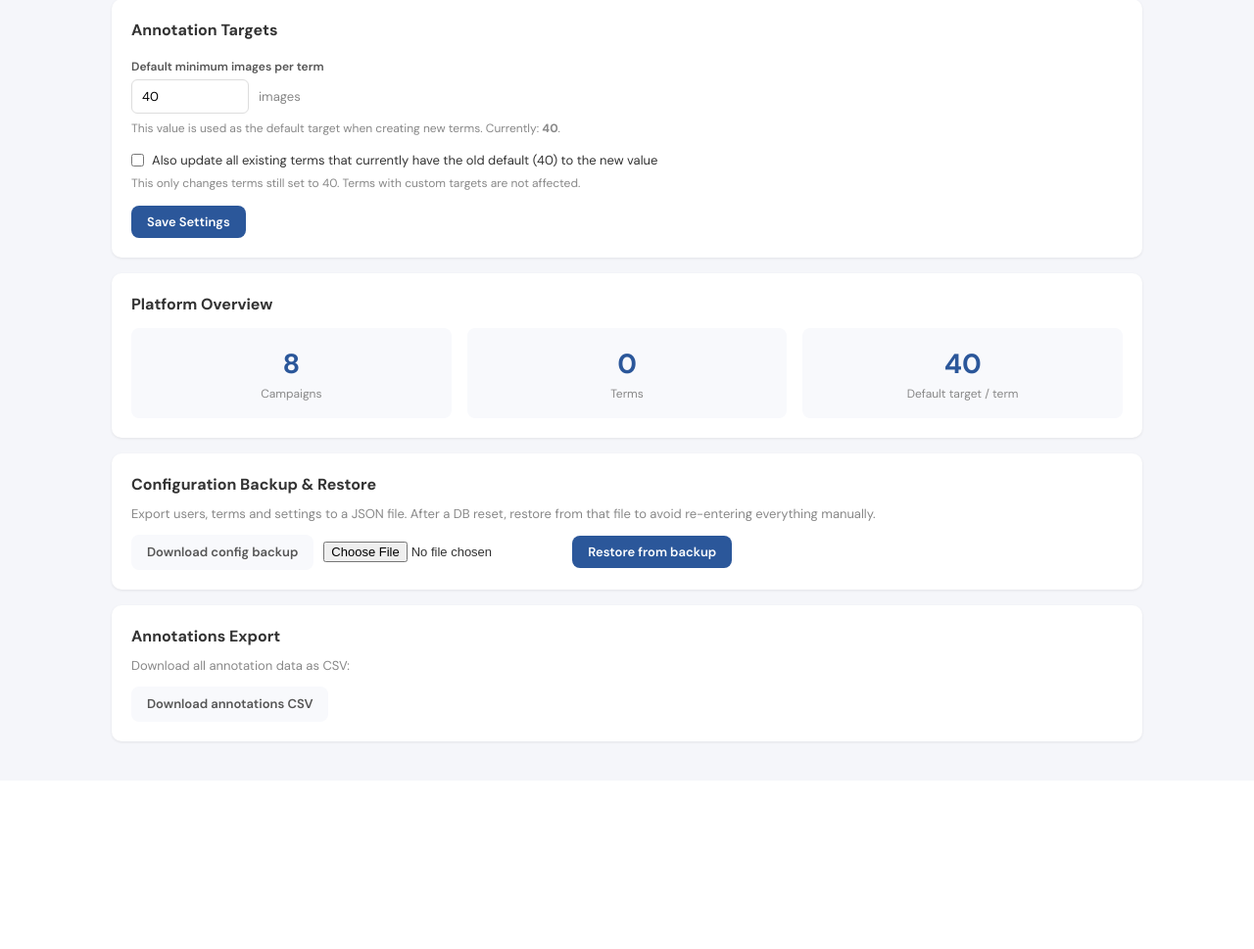
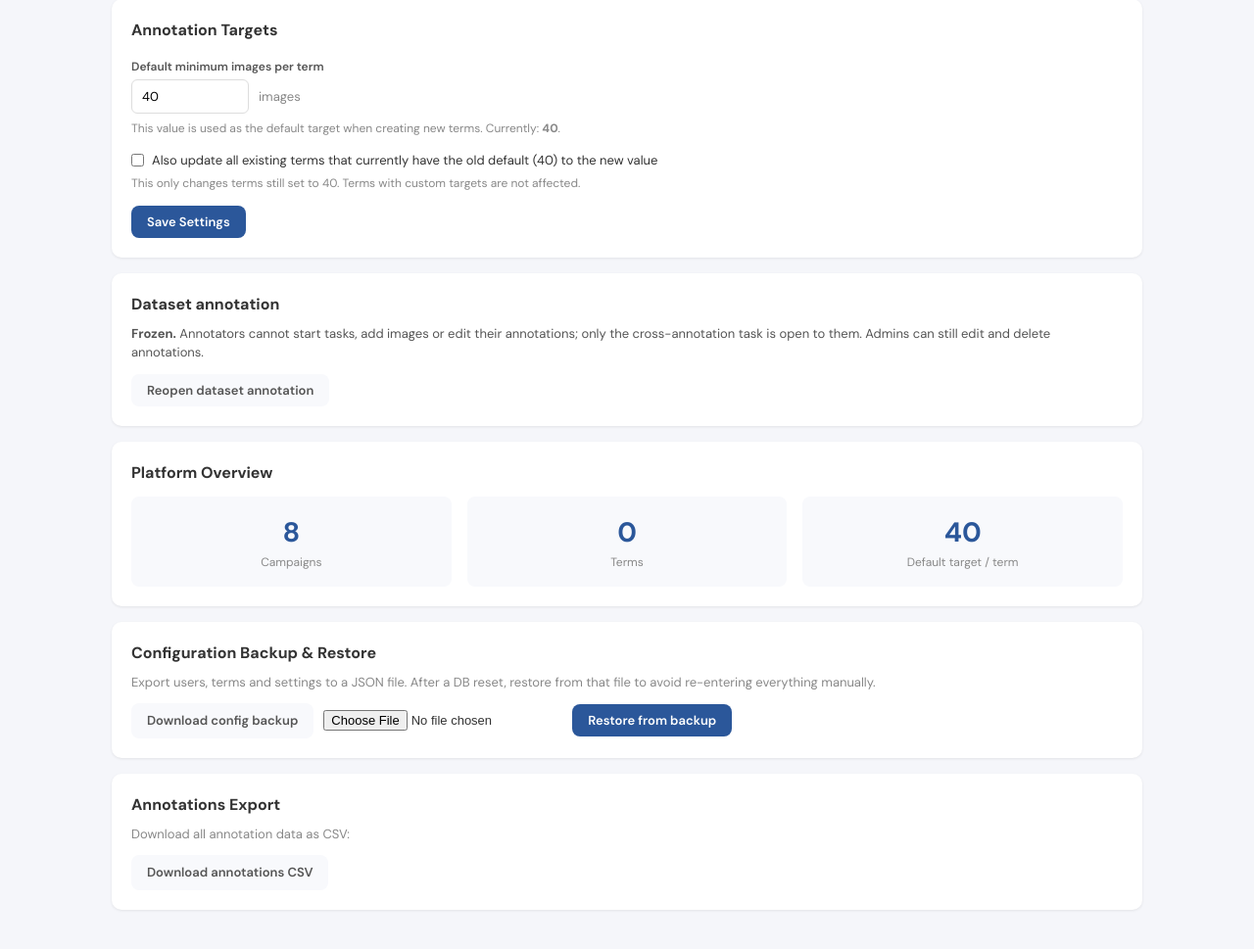
Before and after one commit to InterVisions/intervisions_annotation, a Flask app: page /admin/settings in a window 1280 px wide. Shown: the part 133-1102 px from the top of the page at 98% size. Before the commit the page ends 892 px from the top, so only its background shows below. Run offline with Flask 3, Linux system fonts and the light colour scheme; the visitor is signed in with stand-in values (Sample User, id 1); data comes from the database, SQL or seed files in the repository; data that the repository does not hold is empty; parts of the project's set-up code (start-up, migrations or seed data) failed here and were passed over.

Commit message:
Freeze dataset annotation during cross-annotation

```diff
--- a/app/main.py
+++ b/app/main.py
@@ -59,6 +59,9 @@ def init_db():
     # Seed default settings
     db.execute("INSERT OR IGNORE INTO settings (key, value) VALUES (?, ?)",
                ("default_target_images", "40"))
+    # Dataset annotation is frozen during the cross-annotation study (toggle in Admin > Settings)
+    db.execute("INSERT OR IGNORE INTO settings (key, value) VALUES (?, ?)",
+               ("dataset_frozen", "1"))
     db.commit()
     db.close()
 
@@ -256,6 +259,13 @@ def admin_required(f):
         return f(*args, **kwargs)
     return decorated
 
+def dataset_frozen(db=None):
+    """True while dataset annotation is frozen: annotators cannot add or edit annotations."""
+    row = (db or get_db()).execute("SELECT value FROM settings WHERE key = 'dataset_frozen'").fetchone()
+    return bool(row and row["value"] == "1")
+
+FROZEN_MSG = "Dataset annotation is frozen. Only the cross-annotation task is open."
+
 def get_current_user():
     if "user_id" in session:
         db = get_db()
@@ -326,6 +336,9 @@ def annotator_dashboard():
 def new_task():
     db = get_db()
     uid = session["user_id"]
+    if dataset_frozen(db):
+        flash(FROZEN_MSG, "error")
+        return redirect(url_for("annotator_dashboard"))
     open_count = db.execute(
         "SELECT COUNT(*) as c FROM tasks WHERE annotator_id = ? AND status = 'in_progress'",
         (uid,)
@@ -371,6 +384,9 @@ def new_task():
 @login_required
 def annotate(task_id):
     db = get_db()
+    if dataset_frozen(db):
+        flash(FROZEN_MSG, "error")
+        return redirect(url_for("annotator_dashboard"))
     task = db.execute("""
         SELECT t.*, te.term, te.campaign_id, te.target_images, te.dimensions as term_dims,
                c.name as campaign_name, c.dimension as campaign_dim, c.annotation_type
@@ -400,6 +416,8 @@ def annotate(task_id):
 @login_required
 def api_save_annotation(task_id):
     db = get_db()
+    if dataset_frozen(db):
+        return jsonify({"error": FROZEN_MSG}), 403
     task = db.execute(
         "SELECT * FROM tasks WHERE id = ? AND annotator_id = ?",
         (task_id, session["user_id"])
@@ -809,9 +827,20 @@ def admin_settings():
     total_terms = db.execute("SELECT COUNT(*) as c FROM terms").fetchone()["c"]
     total_campaigns = db.execute("SELECT COUNT(*) as c FROM campaigns").fetchone()["c"]
 
-    return render_template("admin_settings.html",
+    return render_template("admin_settings.html", frozen=dataset_frozen(db),
         default_target=default_target, total_terms=total_terms,
         total_campaigns=total_campaigns, tab="settings")
+
+@app.route("/admin/settings/freeze", methods=["POST"])
+@admin_required
+def admin_set_freeze():
+    db = get_db()
+    frozen = request.form.get("frozen") == "1"
+    db.execute("INSERT OR REPLACE INTO settings (key, value) VALUES ('dataset_frozen', ?)",
+               ("1" if frozen else "0",))
+    db.commit()
+    flash("Dataset annotation frozen" if frozen else "Dataset annotation reopened", "success")
+    return redirect(url_for("admin_settings"))
 
 @app.route("/api/admin/backup-config")
 @admin_required
@@ -957,6 +986,8 @@ def api_update_annotation(ann_id):
         return jsonify({"error": "Not found"}), 404
     if session.get("role") != "admin" and ann["annotator_id"] != session["user_id"]:
         return jsonify({"error": "Forbidden"}), 403
+    if session.get("role") != "admin" and dataset_frozen(db):
+        return jsonify({"error": FROZEN_MSG}), 403
 
     data = request.get_json()
 
@@ -1591,6 +1622,7 @@ def compute_stats_from_annotations(annotations):
 def inject_globals():
     return {
         "current_user": get_current_user(),
+        "dataset_frozen": dataset_frozen() if "user_id" in session else False,
         "gender_labels": GENDER_LABELS,
         # Fitzpatrick types I–VI: index 0 = type I (lightest), index 5 = type VI (darkest)
         "mst_colors": [
--- a/app/templates/admin_settings.html
+++ b/app/templates/admin_settings.html
@@ -34,6 +34,25 @@
         </div>
 
         <button type="submit" class="btn btn-primary">Save Settings</button>
+    </form>
+</div>
+
+<div class="card">
+    <h3 class="card-title" style="margin-bottom:8px">Dataset annotation</h3>
+    <p style="font-size:13px;color:var(--gray-600);margin-bottom:12px">
+        {% if frozen %}
+        <strong>Frozen.</strong> Annotators cannot start tasks, add images or edit their annotations;
+        only the cross-annotation task is open to them. Admins can still edit and delete annotations.
+        {% else %}
+        <strong>Open.</strong> Annotators can start tasks, add images and edit their own annotations.
+        {% endif %}
+    </p>
+    <form method="POST" action="{{ url_for('admin_set_freeze') }}">
+        <input type="hidden" name="frozen" value="{{ '0' if frozen else '1' }}">
+        <button type="submit" class="btn {{ 'btn-secondary' if frozen else 'btn-primary' }}"
+                onclick="return confirm('{{ 'Reopen dataset annotation for annotators?' if frozen else 'Freeze dataset annotation?' }}')">
+            {{ 'Reopen dataset annotation' if frozen else 'Freeze dataset annotation' }}
+        </button>
     </form>
 </div>
 
```
Also changed, not shown: app/templates/admin_viewer.html (+4 -3 lines), app/templates/annotator_dashboard.html (+11 -1 lines), README.md.
